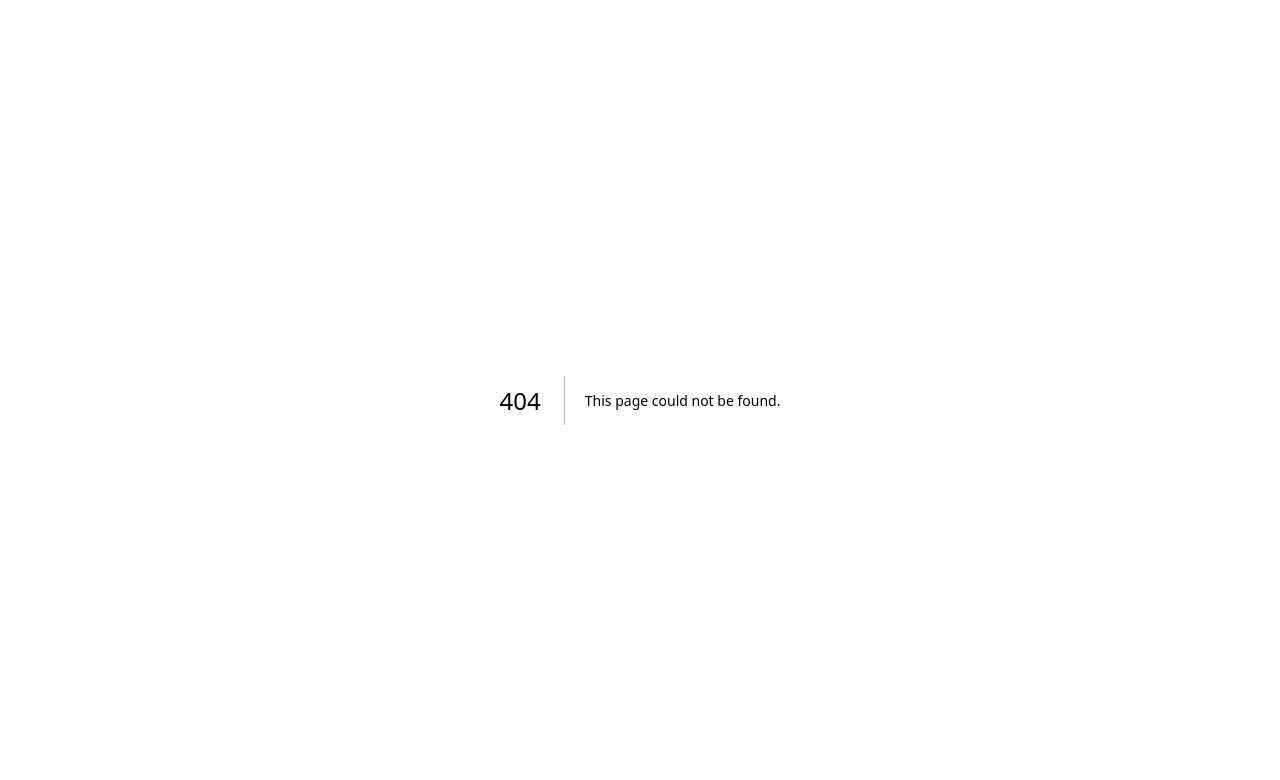
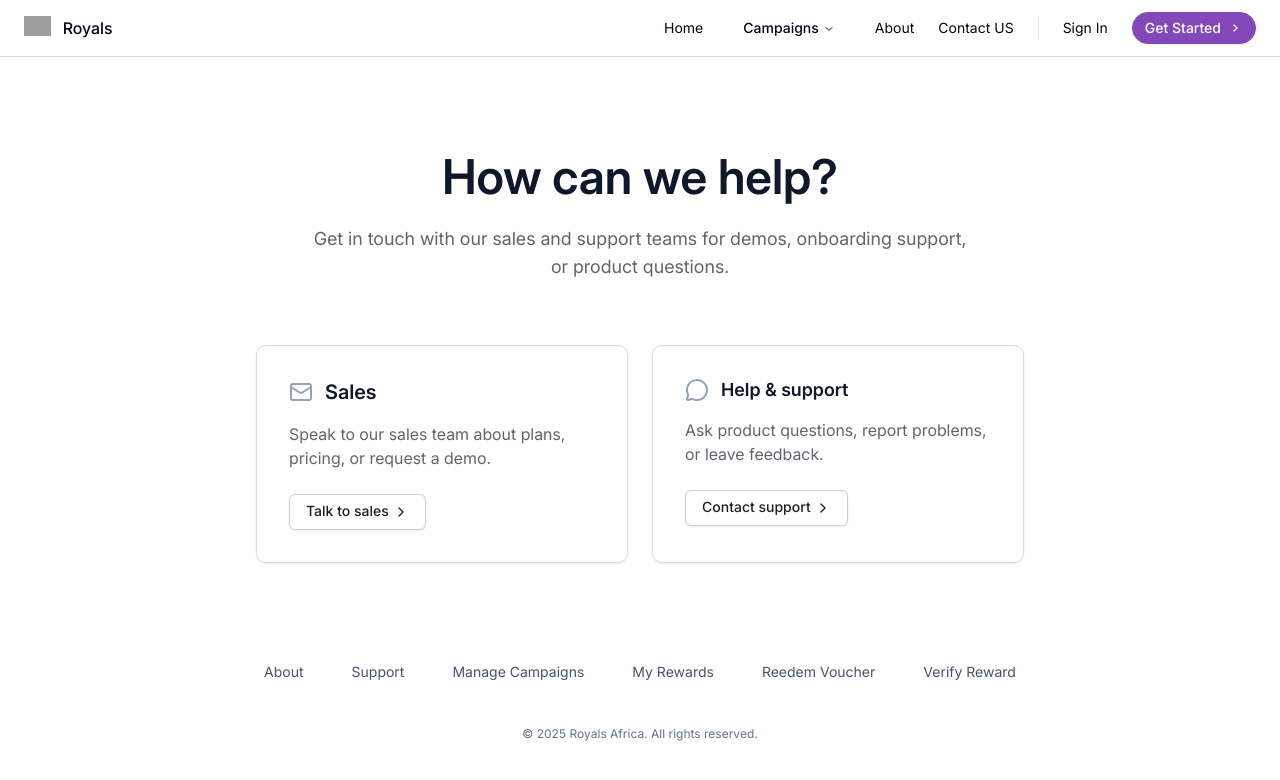
Before and after one commit to matagaralph/royals, a Next.js app: page /contact in a window 1280 px wide. Before the commit this address had no page. Shown: the top 780 px of the page. Built offline with nearby package versions, Linux system fonts and the light colour scheme; no server answers; grey boxes are pictures that could not be loaded.

Commit message:
add contact us page

```diff
--- /dev/null
+++ b/app/(main)/contact/page.tsx
@@ -0,0 +1,61 @@
+import { Button } from '@/components/Button';
+import { Footer } from '@/components/footer';
+import { ChevronRight, Mail, MessageCircle } from 'lucide-react';
+
+export default function ContactUsPage() {
+  return (
+    <>
+      <section className='bg-white px-4 py-24'>
+        <div className='mx-auto max-w-4xl text-center'>
+          <h2 className='mb-6 text-5xl font-semibold text-slate-900'>How can we help?</h2>
+
+          {/* Subtitle */}
+          <p className='text-secondary-foreground mx-auto mb-16 max-w-2xl text-lg'>
+            Get in touch with our sales and support teams for demos, onboarding support, or product
+            questions.
+          </p>
+
+          <div className='mx-auto grid max-w-3xl gap-6 md:grid-cols-2'>
+            {/* Sales card */}
+            <div className='border-default rounded-lg border bg-white p-8 text-left shadow-xs transition-colors hover:border-slate-300'>
+              <div className='mb-4 flex items-center gap-3'>
+                <div className='h-6 w-6 text-slate-700'>
+                  <Mail className='h-6 w-6 text-slate-400' />
+                </div>
+                <h3 className='text-xl font-semibold text-slate-900'>Sales</h3>
+              </div>
+
+              <p className='text-secondary-foreground mb-6'>
+                Speak to our sales team about plans, pricing, or request a demo.
+              </p>
+
+              <Button theme='secondary'>
+                Talk to sales
+                <ChevronRight className='ml-1 h-4 w-4' />
+              </Button>
+            </div>
+
+            <div className='border-default rounded-lg border bg-white p-8 text-left shadow-xs transition-colors hover:border-slate-300'>
+              <div className='mb-4 flex items-center gap-3'>
+                <div className='h-6 w-6 text-slate-700'>
+                  <MessageCircle className='h-6 w-6 text-slate-400' />
+                </div>
+                <h3 className='text-lg leading-6 font-semibold text-slate-900'>Help & support</h3>
+              </div>
+
+              <p className='text-secondary-foreground mb-6'>
+                Ask product questions, report problems, or leave feedback.
+              </p>
+
+              <Button theme='secondary'>
+                Contact support
+                <ChevronRight className='ml-1 h-4 w-4' />
+              </Button>
+            </div>
+          </div>
+        </div>
+      </section>
+      <Footer />
+    </>
+  );
+}
--- /dev/null
+++ b/components/footer.tsx
@@ -0,0 +1,40 @@
+import Link from 'next/link';
+
+const navigation = {
+  main: [
+    { name: 'About', href: '/about' },
+    { name: 'Support', href: '/support' },
+    { name: 'Manage Campaigns', href: '/admin' },
+    { name: 'My Rewards', href: '/shopper' },
+    { name: 'Reedem Voucher', href: '/issue-vouchers' },
+    { name: 'Verify Reward', href: '/verify-reward' },
+  ],
+};
+
+export function Footer() {
+  return (
+    <footer className='bg-white'>
+      <div className='mx-auto max-w-7xl overflow-hidden px-4 lg:px-8'>
+        <nav
+          className='-mb-6 columns-2 sm:flex sm:justify-center sm:space-x-12'
+          aria-label='Footer'
+        >
+          {navigation.main.map((item) => (
+            <div key={item.name} className='pb-6'>
+              <Link
+                href={item.href}
+                className='text-sm leading-6 text-slate-600 hover:text-slate-900'
+              >
+                {item.name}
+              </Link>
+            </div>
+          ))}
+        </nav>
+
+        <p className='mt-10 text-center text-xs leading-5 text-slate-500'>
+          &copy; {new Date().getFullYear()} Royals Africa. All rights reserved.
+        </p>
+      </div>
+    </footer>
+  );
+}
```
